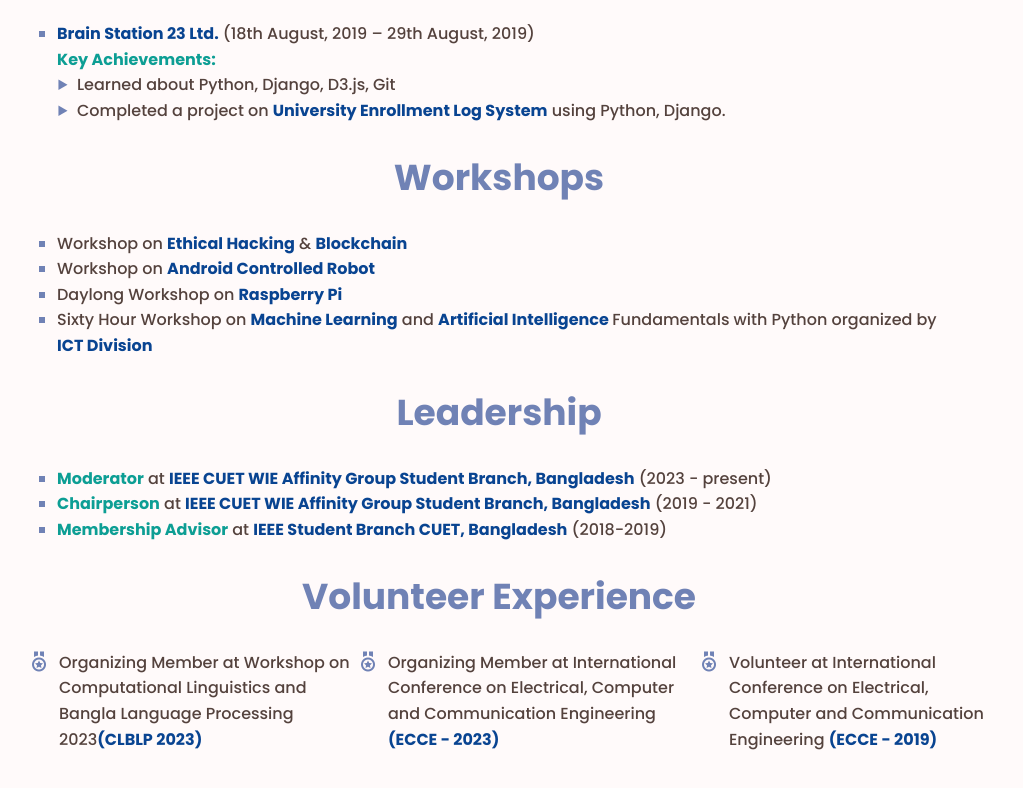
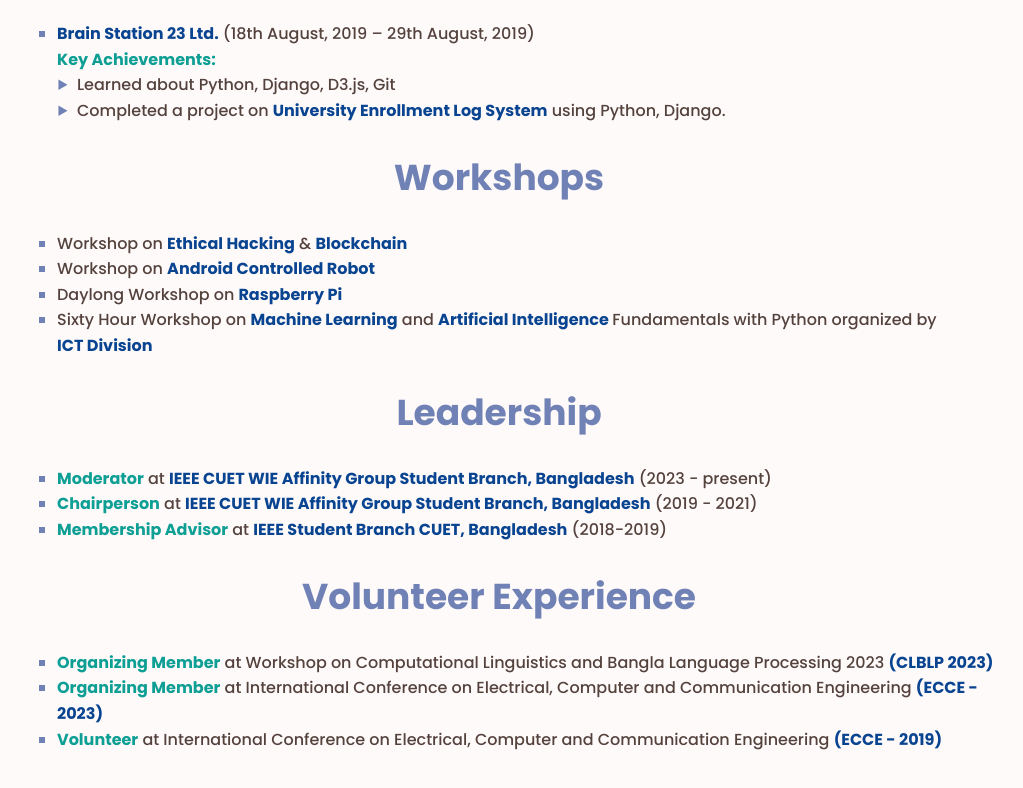
Before and after one commit to Moumita-Sen-Sarma/moumita-sen-sarma.github.io, a plain HTML site: page index.html in a window 1280 px wide. Shown: the part 6523-7311 px from the top of the page, without its empty margins (251-1274 px from the left). Drawn offline with nearby package versions, Linux system fonts and the light colour scheme; some icons are missing.

Commit message:
Update index.html

```diff
--- a/index.html
+++ b/index.html
@@ -651,18 +651,24 @@
 
         <h2 class="section-title">Volunteer Experience</h2>
         <div class="bd-grid" >
-        	<div class="about__information-data" style="padding-left: 2.5rem; align-items: initial">
-				<i class="bx bx-medal about__exp-icon"></i>
+        	<!-- <div class="about__information-data" style="padding-left: 2.5rem; align-items: initial"> -->
+        	<ul style="list-style-type: square; margin: 0px 0px 0px 70px;">
+        	<li> <p style="color: #54423D "><p style="color: #54423D "> <b style="color: #0d9e94">Organizing Member</b> at Workshop on Computational Linguistics and Bangla Language Processing 2023 <b style="color: #094491">(CLBLP 2023)</b></p></li>
+        	<li> <p style="color: #54423D "><p style="color: #54423D "> <b style="color: #0d9e94">Organizing Member</b> at International Conference on Electrical, Computer and Communication Engineering <b style="color: #094491">(ECCE - 2023)</b></p></li>
+        	<li> <p style="color: #54423D "><p style="color: #54423D "> <b style="color: #0d9e94">Volunteer</b> at International Conference on Electrical, Computer and Communication Engineering <b style="color: #094491">(ECCE - 2019)</b></p></li>
+        </ul>
+
+				<!-- <i class="bx bx-medal about__exp-icon"></i>
 					<span style="display: block">Organizing Member at Workshop on Computational Linguistics and Bangla Language Processing 2023<b style="color:#094491">(CLBLP 2023)</b></span>
         	<!-- <div class="about__information-data" style="padding-left: 2.5rem; align-items: initial"> -->
-				<i class="bx bx-medal about__exp-icon"></i>
+				<!-- <i class="bx bx-medal about__exp-icon"></i>
 					<span style="display: block">Organizing Member at International
-					Conference on Electrical, Computer and Communication Engineering <b style="color:#094491">(ECCE - 2023)</b></span>
-        	<!-- <div class="about__information-data" style="padding-left: 2.5rem; align-items: initial"> -->
-				<i class="bx bx-medal about__exp-icon"></i>
+					Conference on Electrical, Computer and Communication Engineering <b style="color:#094491">(ECCE - 2023)</b></span>  --><!-- </div>
+        	<div class="about__information-data" style="padding-left: 2.5rem; align-items: initial"> -->
+				<!-- <i class="bx bx-medal about__exp-icon"></i>
 					<span style="display: block">Volunteer at International
 					Conference on Electrical, Computer and Communication Engineering <b style="color:#094491">(ECCE - 2019)</b></span>
-			</div>
+			</div> -->
 		</div>
 
   	</section>
```
